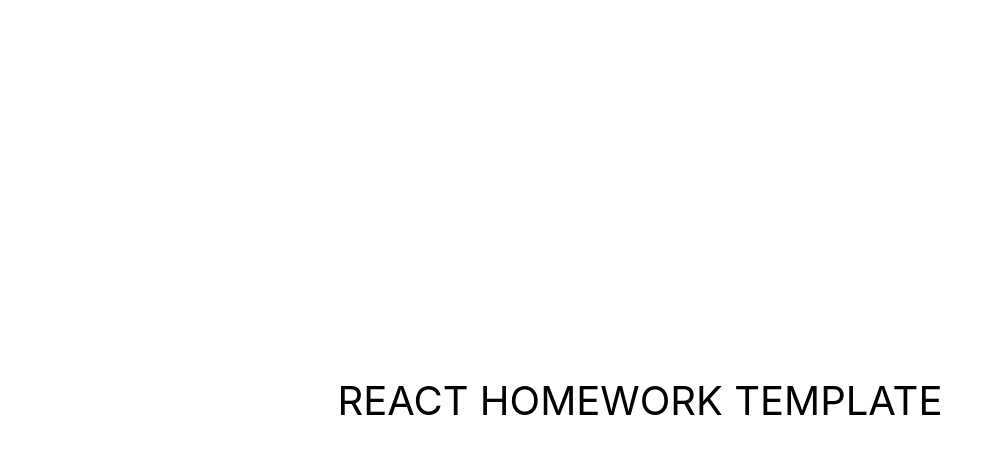
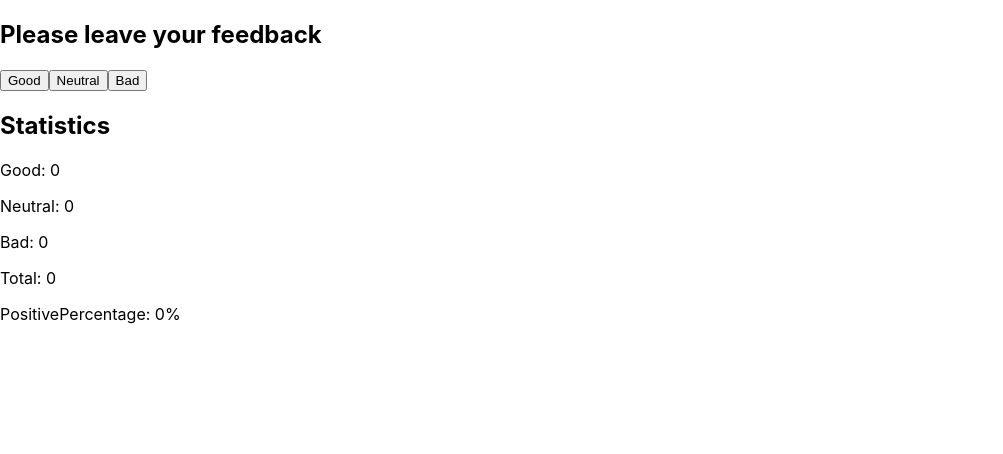
Before and after one commit to ruslan-moiseyenko/goit-react-hw-02-feedback, a React (Create React App) app: page / in a window 1280 px wide. Shown: the top 454 px of the page, without its empty margins (0-1003 px from the left). Built offline with nearby package versions, Linux system fonts and the light colour scheme.

Commit message:
create all the sections. and it does math

```diff
--- a/package.json
+++ b/package.json
@@ -7,6 +7,7 @@
     "@testing-library/jest-dom": "^5.16.1",
     "@testing-library/react": "^12.1.2",
     "@testing-library/user-event": "^13.5.0",
+    "prop-types": "^15.8.1",
     "react": "^17.0.2",
     "react-dom": "^17.0.2",
     "react-scripts": "^2.1.3",
--- /dev/null
+++ b/src/components/App.js
@@ -0,0 +1,54 @@
+import React from 'react';
+// import Feedback from './feedback/Feedback';
+import Section from './feedback/Section'
+import FeedbackOptions from './feedback/FeedbackOptions'
+import Statistics from './feedback/Statistics'
+
+
+
+class App extends React.Component {
+  state = {
+    good: 0,
+    neutral: 0,
+    bad: 0,
+  };
+
+  handleGood = () => {
+    this.setState({ good: this.state.good + 1 });
+  };
+
+  handleNeutral = () => {
+    this.setState({ neutral: this.state.neutral + 1 });
+  };
+
+  handleBad = () => {
+    this.setState({ bad: this.state.bad + 1 });
+  };
+
+
+  countTotalFeedback = () => {
+    return (this.state.good + this.state.bad + this.state.neutral);
+  }
+
+
+  countPositiveFeedbackPercentage = () => {
+    return (this.state.good / this.countTotalFeedback() * 100);
+  }
+
+  render() {
+    const {good, neutral, bad} = this.state;
+    return (
+      <>
+        <Section title='Please leave your feedback'>
+          <FeedbackOptions onGood={this.handleGood} onNeutral={this.handleNeutral} onBad={this.handleBad}/>
+        </Section>
+
+        <Section title='Statistics'>
+          <Statistics  good={good} neutral={neutral} bad={bad} total={this.countTotalFeedback()} positivePercentage={this.countPositiveFeedbackPercentage()}/>
+        </Section>
+      </>
+    );
+  }
+}
+
+export default App;
--- a/src/components/App.jsx
+++ /dev/null
@@ -1,17 +0,0 @@
-export const App = () => {
-  return (
-    <div
-      style={{
-        height: '100vh',
-        display: 'flex',
-        justifyContent: 'center',
-        alignItems: 'center',
-        fontSize: 40,
-        textTransform: 'uppercase',
-        color: '#010101',
-      }}
-    >
-      React homework template
-    </div>
-  );
-};
--- /dev/null
+++ b/src/components/feedback/Feedback.js
@@ -0,0 +1,44 @@
+import React from 'react';
+export default Feedback;
+
+class Feedback extends React.Component {
+
+    state = {
+        good: 0,
+        neutral: 0,
+        bad: 0,
+
+    }
+
+    handleGood = () => {
+        this.setState({ good: this.state.good +1, });
+    }
+
+    handleNeutral = () => {
+        this.setState({ neutral: this.state.neutral +1, });
+    }
+
+    handleBad = () => {
+        this.setState({ bad: this.state.bad +1, });
+    }
+
+
+
+
+
+  render() {
+    return (
+      <div>
+        <h1>Please leave your feedback</h1>
+        <button type="button" onClick={this.handleGood}>Good</button>
+        <button type="button" onClick={this.handleNeutral}>Neutral</button>
+        <button type="button" onClick={this.handleBad}>Bad</button>
+
+        <h2>Statistics</h2>
+        <p>Good: {this.state.good}</p>
+        <p>Neutral: {this.state.neutral}</p>
+        <p>Bad: {this.state.bad}</p>
+      </div>
+    );
+  }
+}
--- /dev/null
+++ b/src/components/feedback/FeedbackOptions.jsx
@@ -0,0 +1,20 @@
+import React from 'react';
+import PropTypes from 'prop-types';
+
+const FeedbackOptions = ({ onGood, onNeutral, onBad }) => {
+  return (
+    <>
+      <button type="button" onClick={onGood}>
+        Good
+      </button>
+      <button type="button" onClick={onNeutral}>
+        Neutral
+      </button>
+      <button type="button" onClick={onBad}>
+        Bad
+      </button>
+    </>
+  );
+};
+
+export default FeedbackOptions;
--- /dev/null
+++ b/src/components/feedback/Section.jsx
@@ -0,0 +1,20 @@
+import React from 'react';
+import PropTypes from 'prop-types';
+
+
+const Section = ({children, title}) => {
+    return(
+        <section>
+            <h1>{title}</h1>
+
+            {children}
+        </section>
+    );
+}
+
+export default Section;
+
+Section.propTypes = {
+    title: PropTypes.string.isRequired,
+    children: PropTypes.node,
+}
--- /dev/null
+++ b/src/components/feedback/Statistics.jsx
@@ -0,0 +1,17 @@
+import React from 'react';
+import PropTypes from 'prop-types';
+
+const Statistics = ({ good, neutral, bad, total, positivePercentage = 10 }) => {
+  console.log(positivePercentage);
+  return (
+    <>
+      <p>Good: {good}</p>
+      <p>Neutral: {neutral}</p>
+      <p>Bad: {bad}</p>
+      <p>Total: {total}</p>
+      <p>PositivePercentage: { Math.round(positivePercentage) || 0}%</p>
+    </>
+  );
+};
+
+export default Statistics;
--- /dev/null
+++ b/src/components/feedback/index.js
@@ -0,0 +1 @@
+export { default } from './Feedback';
--- a/src/index.js
+++ b/src/index.js
@@ -1,6 +1,6 @@
 import React from 'react';
 import ReactDOM from 'react-dom';
-import { App } from 'components/App';
+import App  from './components/App';
 import reportWebVitals from './reportWebVitals';
 import './index.css';
 
```
Also changed, not shown: 1 other file (tests, documents, lock files or other folders).
